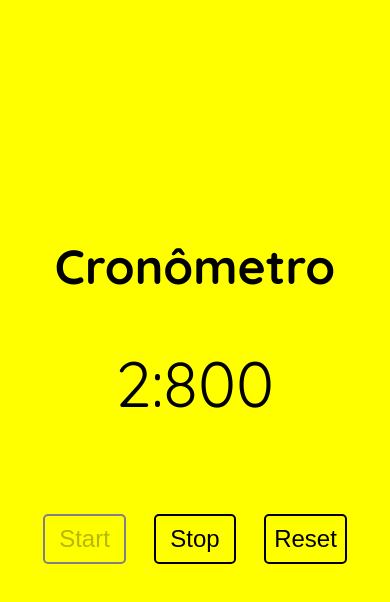
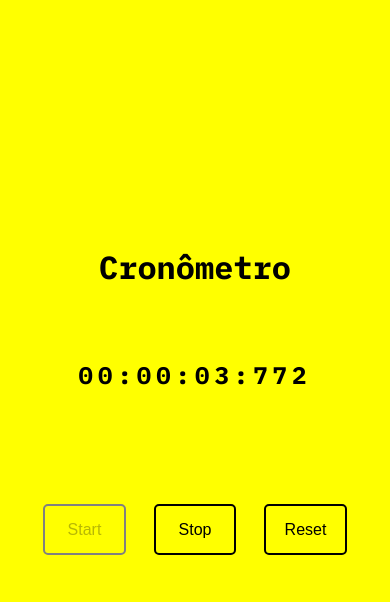
Before and after one commit to Neraii/Cronometro, a plain HTML site: page index.html in a window 390 px wide. Both pictures are taken after a click on the button "Start". Drawn offline with Linux system fonts and the light colour scheme.

Commit message:
Deixando responsivo

```diff
--- a/css/style.css
+++ b/css/style.css
@@ -9,7 +9,7 @@ body{
     width: 100vw;
     height: 100vh;
     background-color: yellow;
-    font-family: 'Quicksand', sans-serif;
+    font-family: 'IBM Plex Mono', monospace;
 }
 
 .box{
@@ -27,7 +27,8 @@ body{
 }
 
 .numero{
-    font-size: 4rem;
+    font-size: 1.8rem;
+    letter-spacing: 5px;
 }
 
 .botoes{
@@ -36,11 +37,12 @@ body{
     align-items: center;
     width: 100%;
     height: 30%;
+    max-width: 600px;
 
 }
 
 .botao{
-    font-size: 24px;
+    font-size: 16px;
     width: 25%;
     background-color: transparent;
     border :2px solid black;
@@ -51,7 +53,17 @@ body{
 
 .botao:hover{
     font-weight: bolder;
-    animation : crescer 0.5s;
     transform:scale(1.1);
     transition: 0.2s all;
 }
+
+@media screen and (max-width: 720px) {
+    .titulo{
+        font-size: 2rem;
+    }
+
+    .numero{
+        font-size: 24px;
+    }
+
+}
--- a/index.html
+++ b/index.html
@@ -9,15 +9,15 @@
     <link rel="stylesheet" href="./css/reset.css">
     <link rel="stylesheet" href="./css/style.css">
 
-    <link rel="preconnect" href="https://fonts.googleapis.com">
-    <link rel="preconnect" href="https://fonts.gstatic.com" crossorigin>
-    <link href="https://fonts.googleapis.com/css2?family=Quicksand:wght@400;700&display=swap" rel="stylesheet">
+<link rel="preconnect" href="https://fonts.googleapis.com">
+<link rel="preconnect" href="https://fonts.gstatic.com" crossorigin>
+<link href="https://fonts.googleapis.com/css2?family=IBM+Plex+Mono:ital,wght@0,700;1,400&display=swap" rel="stylesheet">
 </head>
 
 <body>
     <div class="box">
         <h1 class="titulo">Cronômetro</h1>
-        <p class="numero">00:00</p>
+        <p class="numero">00:00:00:000</p>
         <div class="botoes">
             <button class="botao" id="Start">Start</button>
             <button class="botao" id="Stop">Stop</button>
--- a/js/cronometro.js
+++ b/js/cronometro.js
@@ -1,45 +1,58 @@
 class Cronometro {
-    constructor(caixa,numero) {
+    constructor(caixa, numero) {
         this.numero = numero;
         this.start = caixa.querySelector("#Start");
         this.stop = caixa.querySelector("#Stop");
         this.reset = caixa.querySelector("#Reset");
         this.timer;
     }
-
-    comeca(){
-        console.log(this.start,this.stop,this.reset,this.numero.innerHTML);
-    }
-
-    comecar(){
+    comecar() {
         this.start.disabled = true;
         this.start.style.borderColor = "gray";
-       let numeroComeco = new Date;
+        let numeroComeco = new Date;
         this.passandoTempo(numeroComeco)
     }
-    passandoTempo(nComeco){
+    passandoTempo(nComeco) {
         let numeroFinal = new Date;
-        this.timer = setTimeout(() => this.passandoTempo(nComeco),100);
+        this.timer = setTimeout(() => this.passandoTempo(nComeco), 99);
         let subtracao = numeroFinal - nComeco;
         this.numero.innerHTML = this.#calculo(subtracao);
     }
 
-    parar(){
+    parar() {
         this.start.disabled = false;
         this.start.style.borderColor = "black";
         this.start.style.color = "black";
         clearInterval(this.timer);
     }
 
-    resetar(){
+    resetar() {
         this.parar();
-        this.numero.innerHTML = "00:00";
+        this.numero.innerHTML = "00:00:00:000";
     }
 
-    #calculo(milisegundos){
-        let segundo = Math.floor(milisegundos / 1000);
-        milisegundos %= 1000;
-        return `${segundo}:${milisegundos}`
+    #calculo(milisegundos) {
+        //milisegundos,segundos,minutos,horas
+
+
+        let tempo = [milisegundos, 0, 0, 0];
+        let divisores = [1000, 60, 60];
+        let texto = "";
+        for (let i = 0; i < 3; i++){
+            tempo[i + 1] = Math.round(tempo[i] / divisores[i]);
+            tempo[i] %= divisores[i]
+            texto =  this.#adicionarZero(tempo[i],i)+ ":"+ texto;
+        }
+        texto =  this.#adicionarZero(tempo[3],5)+ ":"+ texto;
+        //para as horas
+           texto = texto.slice(0,-1);
+
+        return texto
+    }
+
+    #adicionarZero(numero,i) {
+        let quantidadeZero = numero.toString().length;
+        return ("0").repeat(( i > 0 ? 2 : 3) - quantidadeZero) + "" + numero;
     }
 
 }
@@ -48,12 +61,12 @@ class Cronometro {
 const caixa = document.querySelector(".box");
 const numero = document.querySelector(".numero");
 
-let cronometro = new Cronometro(caixa,numero);
+let cronometro = new Cronometro(caixa, numero);
 
-const start= caixa.querySelector("#Start");
+const start = caixa.querySelector("#Start");
 const stopp = caixa.querySelector("#Stop");
 const reset = caixa.querySelector("#Reset");
 
-start.addEventListener("click",() => {cronometro.comecar()});
-stopp.addEventListener("click", () => { cronometro.parar()});
-reset.addEventListener("click", () => { cronometro.resetar()});
+start.addEventListener("click", () => { cronometro.comecar() });
+stopp.addEventListener("click", () => { cronometro.parar() });
+reset.addEventListener("click", () => { cronometro.resetar() });
```
